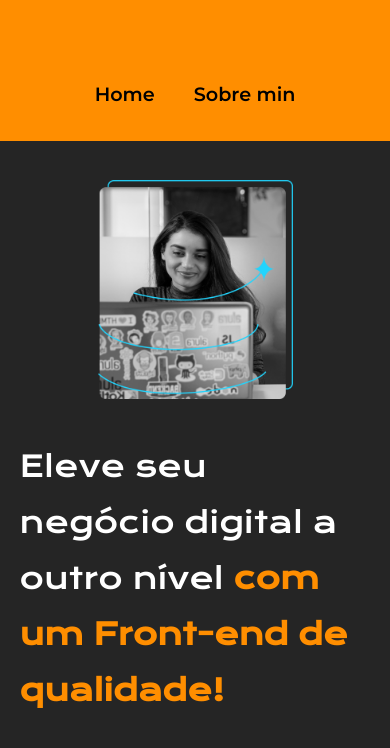
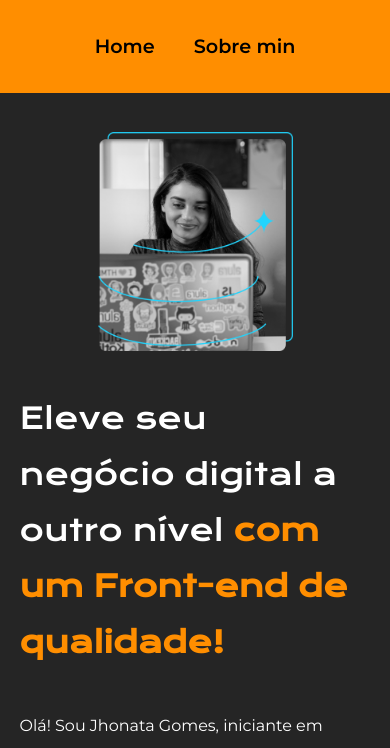
Before and after one commit to jhonatabenevides/portifolio, a plain HTML site: page index.html in a window 390 px wide. Shown: the top 748 px of the page. Drawn offline with nearby package versions, Linux system fonts and the light colour scheme.

Commit message:
Update styles.css

```diff
--- a/style/styles.css
+++ b/style/styles.css
@@ -143,7 +143,7 @@ transition: 0.5s;
 
 @media screen and (max-width:768px) {
   .cabecalho {
-    padding: 5rem 0rem 2rem 0rem ;
+    padding: 2rem 0rem 2rem 0rem ;
     background-color:#FF8E00;
   }
   .cabecalho__menu {
```
